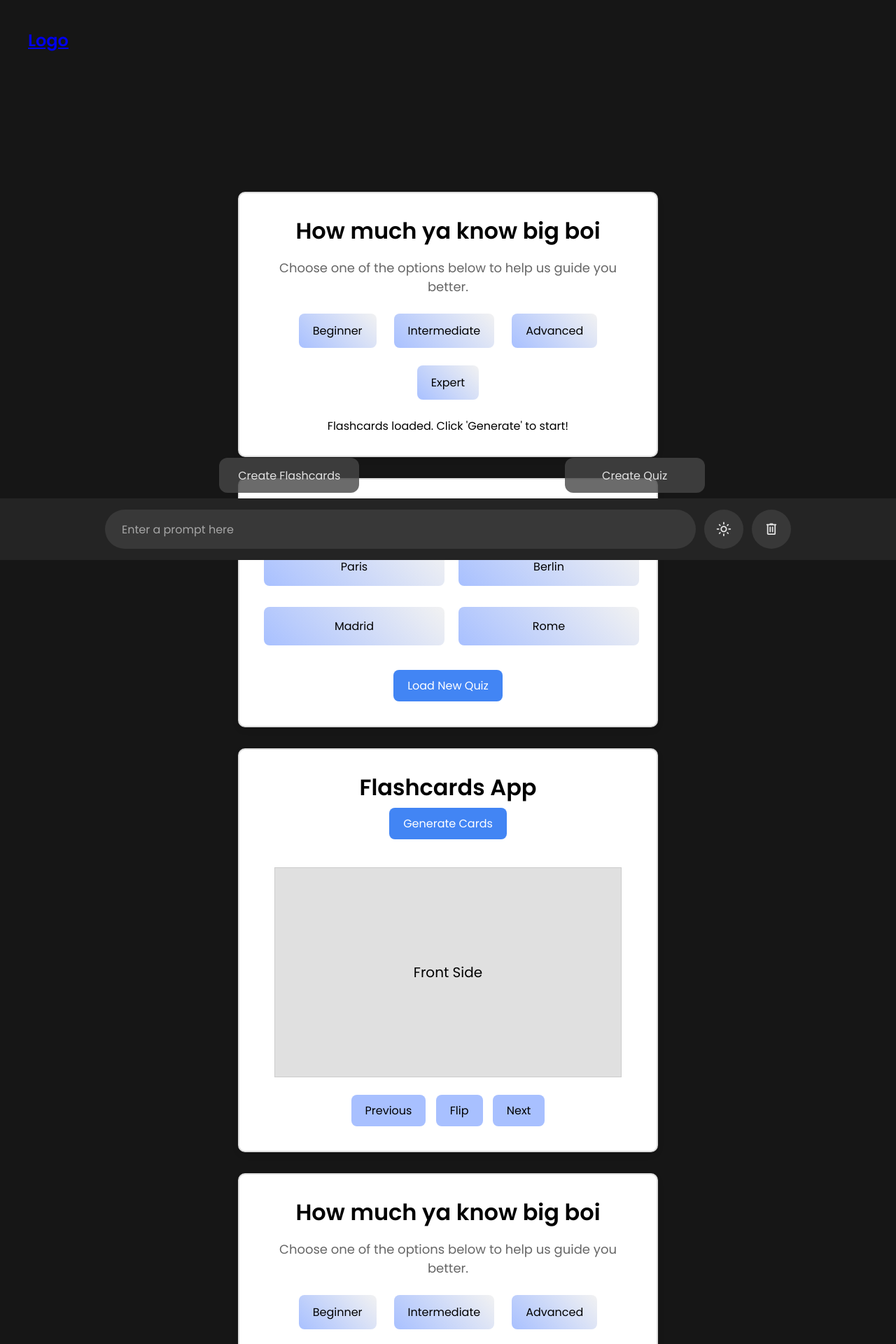
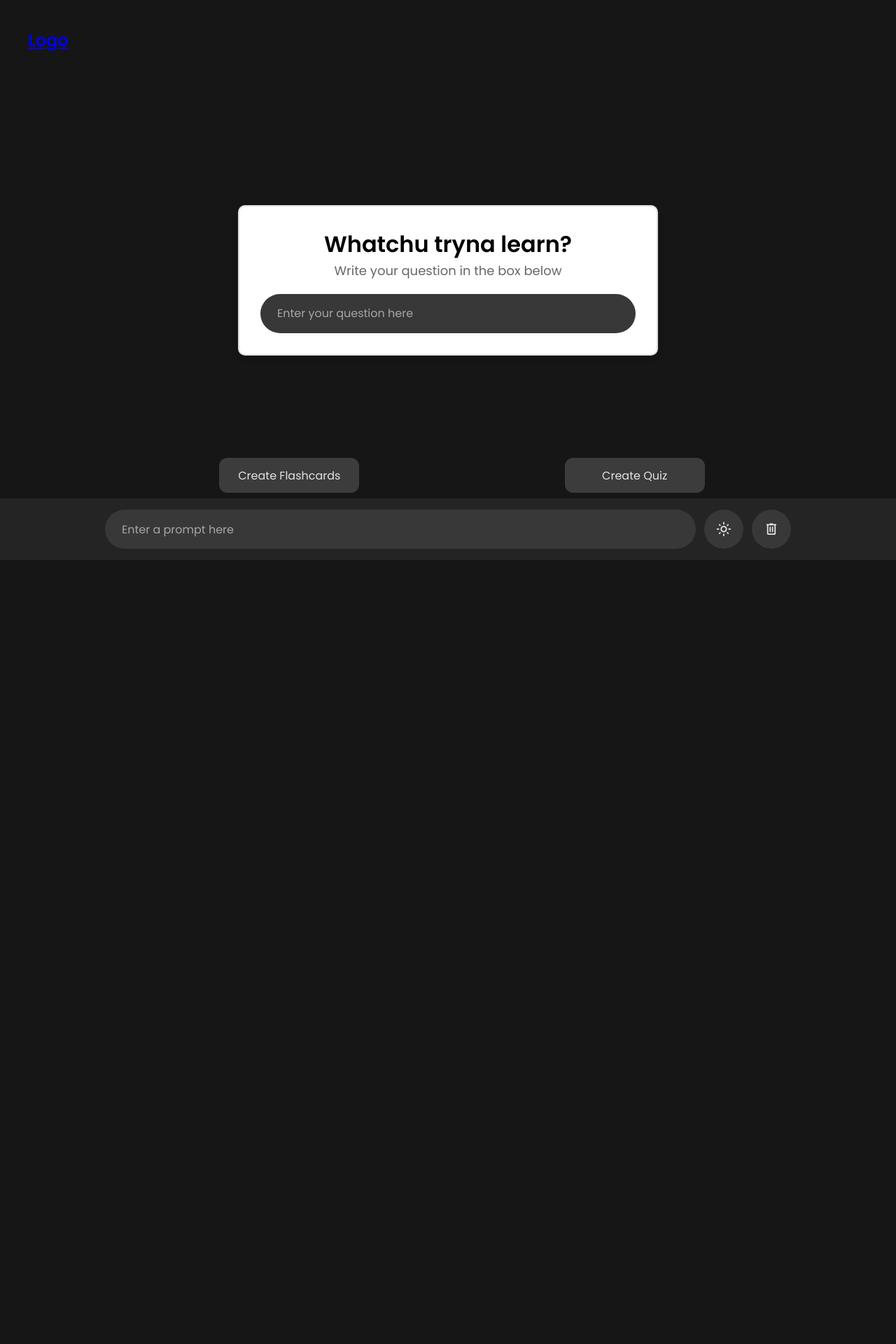
Before and after one commit to M4RZTI4N/wildhacks2025, a Flask app: page /chat in a window 1280 px wide. Shown: the top 1920 px of the page at 70% size. After the commit the page ends 800 px from the top, so only its background shows below. Run offline with Flask 3, Linux system fonts and the light colour scheme; some libraries are stand-ins or nearby versions.

Commit message:
onboarding done

```diff
--- a/app.py
+++ b/app.py
@@ -39,8 +39,15 @@ This is done to gauge the user's experience level.
 When responding with the questions, start the message with [USER_LEVEL] and seperate each question with newline characters. Do not format it with markdown or any other styling, only plaintext.
 Do not add any other context to the message. Only respond with [USER_LEVEL] followed by the 4 questions, from least complex to most complex, seperated by newlines
 
-Once the user inputs a number 1-4 you will then teach/answer the user's question with
+Once the user selects a level you will then teach/answer the user's question with
 jargon/ complexity appropriate to the user's experience level in the subject.
+"""
+
+topic_intro = """
+The topic for this conversation is:
+"""
+topic_outro = """
+Respond with the 4 sentences, as outlined earlier.
 """
 
 
@@ -124,5 +131,23 @@ def handle_user_input(data):
     print(response.text)
     emit("server-response", (response.text))
 
+@socketio.on("user-topic")
+def handle_topic(topic):
+    global chat
+    print("user topic: " + topic)
+    response = chat.send_message(message=topic_intro+topic+topic_outro)
+    print(response.text)
+    emit("topic-response",(response.text))
+@socketio.on("user-level")
+def handle_level(level):
+    global chat
+    print("user level: " + level)
+    response = chat.send_message(message=f'The user selected: f{level} as their level')
+    print(response.text)
+    emit("init-response",(response.text))
+
+@socketio.on("debug")
+def handle_debug(data):
+    print("debug: " + data)
 if __name__ == '__main__':
     socketio.run(app)
--- a/static/flashcards.css
+++ b/static/flashcards.css
@@ -55,7 +55,9 @@
   margin: 0;
   background-color: #f4f4f9;
 } */
-
+#flashcards-container{
+  display:none;
+}
 .container {
   text-align: center;
 }
--- a/static/flashcards.js
+++ b/static/flashcards.js
@@ -1,11 +1,7 @@
-document.addEventListener("DOMContentLoaded", function() {
-    const flashcards = [
-        { front: "Question1", back: "Answer1" },
-        { front: "Question2", back: "Answer2" },
-        { front: "Question3", back: "Answer3" },
-        { front: "Question4", back: "Answer4" },
-        { front: "Question5", back: "Answer5" }
-    ];
+var generate_flaschards = function(cards) {
+
+
+    const flashcards = cards
 
     let currentIndex = 0;
     let isFlipped = false;
@@ -40,6 +36,7 @@ document.addEventListener("DOMContentLoaded", function() {
     generateBtn.addEventListener("click", function() {
         currentIndex = 0;
         renderCard();
+        // socket.emit("debug","TEST")
         previousBtn.disabled = false;
         nextBtn.disabled = false;
     });
@@ -48,6 +45,7 @@ document.addEventListener("DOMContentLoaded", function() {
         if (currentIndex > 0) {
             currentIndex--;
             renderCard();
+            previousBtn.disabled = true;
         }
         if (currentIndex === 0) {
             previousBtn.disabled = true;
@@ -58,6 +56,7 @@ document.addEventListener("DOMContentLoaded", function() {
         if (currentIndex < flashcards.length - 1) {
             currentIndex++;
             renderCard();
+            nextBtn.disabled = false;
         }
         if (currentIndex === flashcards.length - 1) {
                nextBtn.disabled = true;
@@ -67,9 +66,9 @@ document.addEventListener("DOMContentLoaded", function() {
     if (flipBtn) {
         flipBtn.addEventListener("click", flipCard);
     }
-    const outputElement = document.getElementById('output');
-    if (outputElement) {
-        outputElement.innerHTML = "Flashcards loaded. Click 'Generate' to start!";
-    }
+    // // const outputElement = document.getElementById('output');
+    // if (outputElement) {
+    //     outputElement.innerHTML = "Flashcards loaded. Click 'Generate' to start!";
+    // }
 
-});
+};
--- a/static/input.css
+++ b/static/input.css
@@ -34,12 +34,23 @@ html, body {
 body {
   background: var(--primary-color);
 }
+#components-container{
+  width:100%;
+  height:100%;
+  position:absolute;
+  top:0;
+  left:0;
+  display: flex;
+  justify-content: center;
+  align-items: center;
+}
 .header,
 .chat-list .message,
 .typing-form {
   margin: 0 auto;
   max-width: 980px;
 }
+
 
 /* Logo styling */
 .logo {
--- a/static/input.js
+++ b/static/input.js
@@ -5,7 +5,7 @@ socket.on('connect', function() {
 
 
 
-const typingForm = document.querySelector(".typing-form");
+const typingForm = document.querySelector("#chat-form");
 const chatContainer = document.querySelector(".chat-list");
 const suggestions = document.querySelectorAll(".suggestion");
 const toggleThemeButton = document.querySelector("#theme-toggle-button");
@@ -13,11 +13,80 @@ const deleteChatButton = document.querySelector("#delete-chat-button");
 const deleteDialog = document.querySelector(".delete-storage");
 const startNewConvo = document.querySelector(".new-convo");
 const continueConvo = document.querySelector(".continue-convo")
+const topicInput = document.getElementById("topic-container");
+const topicForm = document.getElementById("topic-form");
+const levelContainer = document.getElementById("level-container")
+const buttonBoxes = document.querySelector(".button-boxes")
+const createFlashcards = document.getElementById("create-flashcards")
+const flashcardContainer = document.getElementById("flashcards-container")
 // State variables
 let userMessage = null;
 let isResponseGenerating = false;
-let promptSetup = false;
-// Load theme and chat data from local storage on page load
+
+
+createFlashcards.onclick = () =>{
+
+}
+
+const promptSetup = ()=>{
+    topicInput.style.display = "block";
+
+}
+const selectLevel = (e)=>{
+    let selected_level = e.target.innerText;
+    socket.emit("user-level",selected_level)
+    levelContainer.style.display = "none";
+}
+
+const setupLevels = (text)=>{
+    let split_prompts = text.split("\n").slice(1,-1)
+    console.log(split_prompts)
+    levelContainer.style.display = "block";
+    //<button class="selectable-button" id="option1" onclick="showOutput('beginner')">Beginner</button>
+    split_prompts.forEach(prompt=>{
+        let new_button = document.createElement("button")
+        new_button.className = "selectable-button";
+        new_button.innerText = prompt;
+        new_button.onclick = selectLevel;
+        buttonBoxes.appendChild(new_button)
+    })
+}
+topicForm.addEventListener("submit", (e) => {
+    e.preventDefault();
+    console.log("submitting topic")
+    let topicMessage = topicForm.querySelector(".typing-input").value.trim()
+    console.log(topicMessage)
+    if(!topicMessage){return};
+    topicForm.reset();
+    socket.emit("user-topic",topicMessage);
+    topicInput.style.display = "none"
+});
+socket.on("topic-response",data=>{
+    console.log(data)
+    setupLevels(data)
+
+})
+socket.on("init-response",data=>{
+    console.log('init response:' + data)
+
+    const incomingMessageDiv = createMessageElement(`<div class="message-content">
+                  <img class="avatar" src="https://i.postimg.cc/hP2WrQTQ/Gemini-August-Release-SS-width-1300.jpg" alt="Gemini avatar">
+                  <p class="text"></p>
+                  <div class="loading-indicator">
+                    <div class="loading-bar"></div>
+                    <div class="loading-bar"></div>
+                    <div class="loading-bar"></div>
+                  </div>
+                </div>
+                <span onClick="copyMessage(this)" class="icon material-symbols-rounded">content_copy</span>`, "incoming", "loading");
+    chatContainer.appendChild(incomingMessageDiv);
+    chatContainer.scrollTo(0, chatContainer.scrollHeight); // Scroll to the bottom
+    const textElement = incomingMessageDiv.querySelector(".text");
+    showTypingEffect(data, textElement, incomingMessageDiv);
+    incomingMessageDiv.classList.remove("loading");
+})
+
+
 const loadDataFromLocalstorage = () => {
   const savedChats = localStorage.getItem("saved-chats");
   const isLightMode = (localStorage.getItem("themeColor") === "light_mode");
@@ -30,7 +99,8 @@ const loadDataFromLocalstorage = () => {
   chatContainer.scrollTo(0, chatContainer.scrollHeight); // Scroll to the bottom
 
   if(!savedChats){
-    promptSetup = true
+    promptSetup();
+
   }
 }
 // Create a new message element and return it
@@ -133,17 +203,23 @@ toggleThemeButton.addEventListener("click", () => {
 });
 // Delete all chats from local storage when button is clicked
 deleteChatButton.addEventListener("click", () => {
-    deleteDialog.style.display = "grid"
+    deleteDialog.style.display = "grid";
+    document.getElementById("components-container").style.display="none"
+    console.log("clicked delete")
 });
-startNewConvo.addEventListener("click",()=>{
+startNewConvo.onclick = ()=>{
     //reset
     deleteDialog.style.display = "none";
     localStorage.removeItem("saved-chats");
     loadDataFromLocalstorage();
-});
+    console.log("new chat")
+    document.getElementById("components-container").style.display="flex"
+};
 continueConvo.addEventListener("click",()=>{
     deleteDialog.style.display = "none";
-})
+    console.log("continue chat")
+    document.getElementById("components-container").style.display="flex"
+});
 // Set userMessage and handle outgoing chat when a suggestion is clicked
 // suggestions.forEach(suggestion => {
 //   suggestion.addEventListener("click", () => {
@@ -160,12 +236,12 @@ loadDataFromLocalstorage();
 
 
 // Utility function to load external HTML into a container
-async function loadComponent(file, containerId, scriptSrc) {
+async function loadComponent(containerId, scriptSrc) {
   try {
     // Fetch the HTML content
-    const res = await fetch(file);
-    const html = await res.text();
-    document.getElementById(containerId).innerHTML += html;
+    // const res = await fetch(file);
+    // const html = await res.text();
+    // document.getElementById(containerId).innerHTML += html;
 
     // Dynamically load the JavaScript file
     const script = document.createElement('script');
@@ -181,7 +257,7 @@ async function loadComponent(file, containerId, scriptSrc) {
 
 // Load components including their scripts
 window.addEventListener("DOMContentLoaded", () => {
-  loadComponent("level.html", "components-container", "../static/level.js");
-  loadComponent("flashcards.html", "components-container", "../static/flashcards.js");
-  loadComponent("quiz.html", "components-container", "../static/quiz.js");
+  loadComponent("components-container", "../static/level.js");
+  loadComponent("components-container", "../static/flashcards.js");
+  loadComponent("components-container", "../static/quiz.js");
 });
--- a/static/level.css
+++ b/static/level.css
@@ -15,7 +15,7 @@ body {
 }
 
 /* Container styling for the level box */
-.level-container {
+#level-container {
   /* background: #fff;
   width: 90%;
   max-width: 600px;
@@ -27,7 +27,7 @@ body {
 }
 
 /* Styling for the question */
-.level-container h1 {
+#level-container h1 {
   /* font-size: 32px; */
 
 }
@@ -36,7 +36,7 @@ body {
     /* margin-bottom: 30px; */
   }
 /* level.css - Specific styles for Level component */
-.level-container h1 {
+#level-container h1 {
   font-size: 32px;
   margin-bottom: 15px;
 }
@@ -69,3 +69,6 @@ body {
   transform: scale(1.05);
   box-shadow: 0 4px 8px rgba(0, 0, 0, 0.15);
 }
+#level-container{
+  display: none;
+}
--- a/static/quiz.css
+++ b/static/quiz.css
@@ -50,3 +50,6 @@
 .new-quiz-button:hover {
   background: #3367d6;
 }
+#quiz-container{
+  display:none;
+}
--- a/static/topic.css
+++ b/static/topic.css
@@ -0,0 +1,53 @@
+/* Reset default browser styles */
+* {
+    box-sizing: border-box;
+    margin: 0;
+    padding: 0;
+  }
+
+body {
+  /* background: #f0f0f0; */
+  /* font-family: Poppins, sans-serif; */
+  /* display: flex; */
+  /* justify-content: center; */
+  /* align-items: center; */
+  /* min-height: 100vh; */
+}
+
+/* Container styling for the level box */
+.level-container {
+  /* background: #fff;
+  width: 90%;
+  max-width: 600px;
+  padding: 30px;
+  border: 2px solid #ddd;
+  border-radius: 10px;
+  text-align: center;
+  box-shadow: 0 4px 8px rgba(0, 0, 0, 0.1); */
+}
+
+/* Styling for the question */
+.level-container h1 {
+  /* font-size: 32px; */
+
+}
+
+  .subtitle{
+    /* margin-bottom: 30px; */
+  }
+/* level.css - Specific styles for Level component */
+.level-container h1 {
+  font-size: 32px;
+  margin-bottom: 15px;
+}
+
+.subtitle {
+  font-size: 18px;
+  margin-bottom: 20px;
+  color: #666;
+}
+
+
+#topic-container{
+    display: none;
+}
--- a/templates/flashcards.html
+++ b/templates/flashcards.html
@@ -8,7 +8,7 @@
     <link rel="stylesheet" href="../static/flashcards.css">
 </head>
 <body>
-    <div class="container">
+    <div class="container" id="flashcards-container">
         <h1>Flashcards App</h1>
         <button class="create-btn" id="create-btn">Generate Cards</button>
         <div class="card" id="flashcard">
--- a/templates/input.html
+++ b/templates/input.html
@@ -25,19 +25,22 @@
     <p class="subtitle">What you tryna learn?</p>
   </header>
 
-  <div class="delete-storage">
-    <p class="title">Do you want to continue your old conversation, or learn something new?</p>
-    <button class="new-convo">Learn something new</button>
-    <button class="continue-convo">Continue the previous topic</button>
-  </div>
+
   <!-- Chat List / Container -->
 
 
 
     </div>
+    <div class="delete-storage">
+        <p class="title">Do you want to continue your old conversation, or learn something new?</p>
+        <button class="new-convo">Learn something new</button>
+        <button class="continue-convo">Continue the previous topic</button>
+      </div>
 <!-- Button to create Flash Cards, Quiz -->
 <div id="components-container">
+    {% include "topic.html" %}
     {% include "level.html" %}
+
     {% include "quiz.html" %}
     {% include "flashcards.html" %}
 </div>
@@ -45,11 +48,11 @@
 
 
   <ul class="suggestion-list">
-    <li class="suggestion">
+    <li class="suggestion" id="create-flashcards">
         <h4 class="text">Create Flashcards</h4>
         <!-- <span class="icon material-symbols-rounded">draw</span> -->
     </li>
-    <li class="suggestion">
+    <li class="suggestion" id="create-quiz">
         <h4 class="text">Create Quiz</h4>
         <!-- <span class="icon material-symbols-rounded">lightbulb</span> -->
     </li>
@@ -57,7 +60,7 @@
 </ul>
 
   <div class="typing-area">
-    <form action="#" class="typing-form">
+    <form action="#" class="typing-form" id="chat-form">
       <div class="input-wrapper">
         <input type="text" placeholder="Enter a prompt here" class="typing-input" required />
         <button id="send-message-button" class="icon material-symbols-rounded">send</button>
@@ -72,10 +75,11 @@
   <link href="https://fonts.googleapis.com/css2?family=Material+Symbols+Rounded:wght@400&family=Material+Symbols+Outlined:wght@400&display=swap" rel="stylesheet">
   <script src="https://cdnjs.cloudflare.com/ajax/libs/socket.io/4.0.1/socket.io.js" integrity="sha512-q/dWJ3kcmjBLU4Qc47E4A9kTB4m3wuTY7vkFJDTZKjTs8jhyGQnaUrxa0Ytd0ssMZhbNua9hE+E7Qv1j+DyZwA==" crossorigin="anonymous"></script>
   <script src="https://cdn.jsdelivr.net/npm/marked/marked.min.js"></script>
+  <script src="../static/input.js"></script>
   <script src="../static/level.js"></script>
   <script src="../static/flashcards.js"></script>
   <script src="../static/quiz.js"></script>
-  <script src="../static/input.js"></script>
+
 
 
 </body>
--- a/templates/level.html
+++ b/templates/level.html
@@ -9,14 +9,10 @@
   <title>Level</title>
 </head>
 <body>
-  <div class="container level-container">
+  <div class="container" id="level-container">
     <h1>How much ya know big boi</h1>
     <p class="subtitle">Choose one of the options below to help us guide you better.</p>
     <div class="button-boxes">
-      <button class="selectable-button" id="option1" onclick="showOutput('beginner')">Beginner</button>
-      <button class="selectable-button" id="option2" onclick="showOutput('intermediate')">Intermediate</button>
-      <button class="selectable-button" id="option3" onclick="showOutput('advanced')">Advanced</button>
-      <button class="selectable-button" id="option4" onclick="showOutput('expert')">Expert</button>
     </div>
     <div id="output"></div>
   </div>
--- a/templates/quiz.html
+++ b/templates/quiz.html
@@ -8,7 +8,7 @@
   <title>Quiz</title>
 </head>
 <body>
-  <div class="container quiz-container">
+  <div class="container" id="quiz-container">
     <div id="quiz"></div>
     <button id="newQuizBtn" class="new-quiz-button">Load New Quiz</button>
   </div>
--- a/templates/topic.html
+++ b/templates/topic.html
@@ -6,14 +6,19 @@
   <!-- Include common styles first, then component-specific -->
   <link rel="stylesheet" href="../static/main.css">
   <link rel="stylesheet" href="../static/topic.css">
-  <title>Level</title>
+  <title>Topic</title>
 </head>
 <body>
-  <div class="container topic-container">
+  <div class="container" id="topic-container">
     <h1>Whatchu tryna learn?</h1>
     <p class="subtitle">Write your question in the box below</p>
-    <input type="text">
-    <div id="output"></div>
+    <form action="#" class="typing-form" id="topic-form">
+        <div class="input-wrapper">
+            <input type="text" placeholder="Enter your question here" class="typing-input" required />
+            <button id="send-message-button" class="icon material-symbols-rounded">send</button>
+        </div>
+    </form>
+
   </div>
 
   <script src="../static/topic.js"></script>
```
Also changed, not shown: static/topic.js (added).
